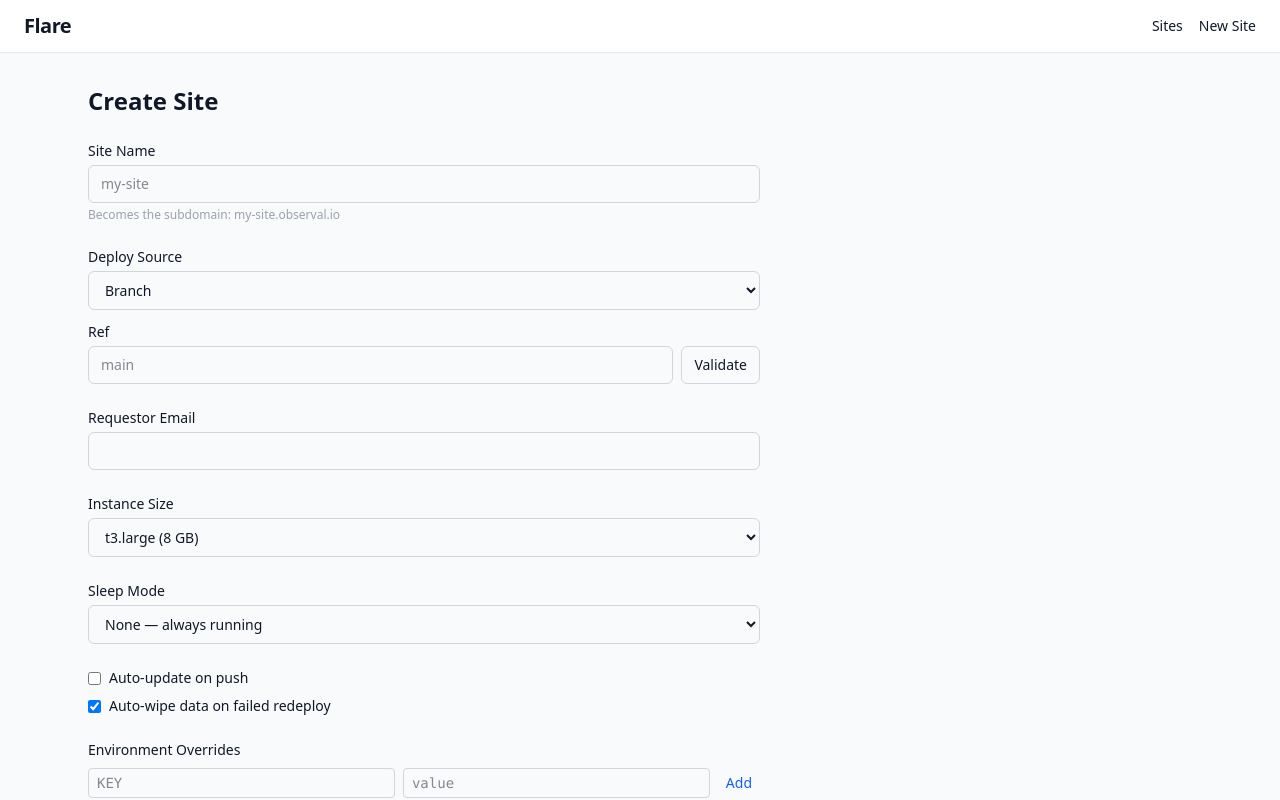
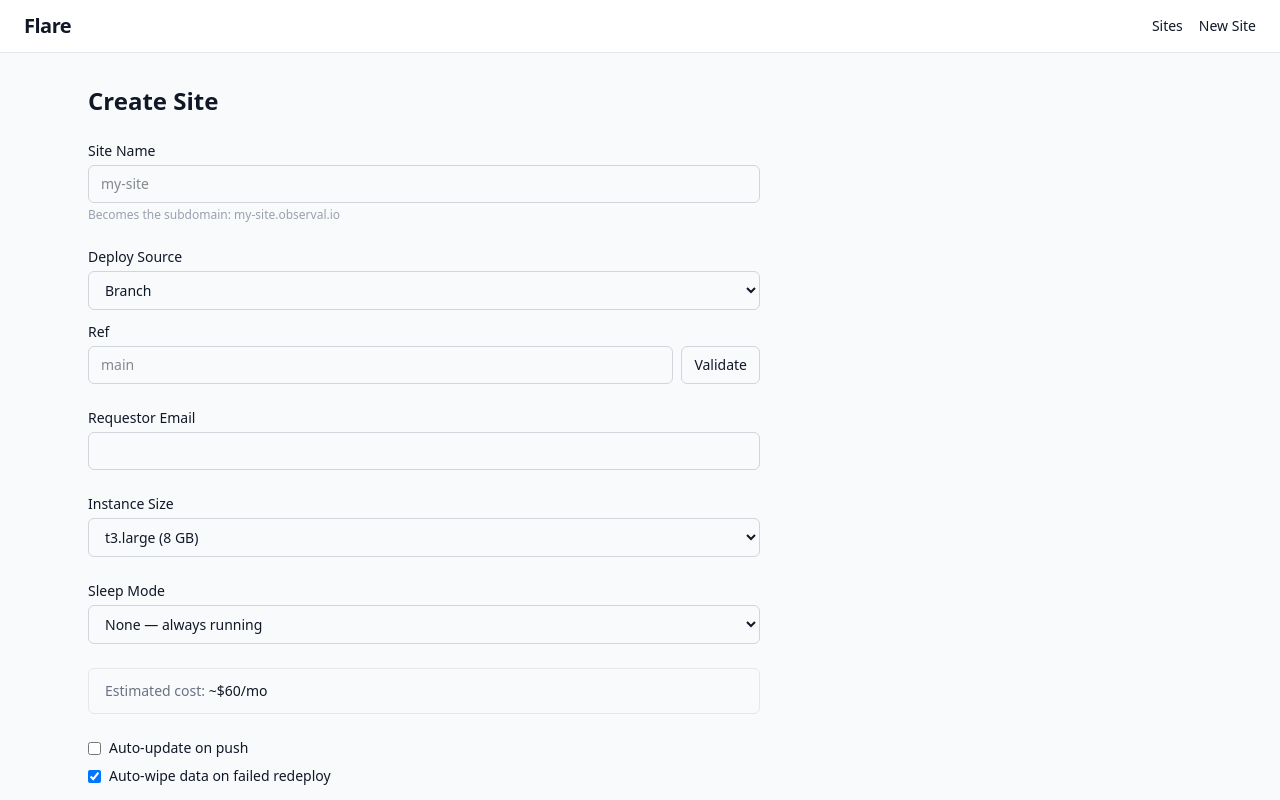
Before and after one commit to VishnuM049/Observal-Flare, a Next.js app in the folder web/: page /sites/new in a window 1280 px wide. Shown: the top 800 px of the page. Built offline with nearby package versions, Linux system fonts and the light colour scheme.

Commit message:
add cost estimation: waiting on in-depth checks

```diff
--- a/web/app/sites/[id]/page.tsx
+++ b/web/app/sites/[id]/page.tsx
@@ -4,6 +4,7 @@ import { useParams } from "next/navigation";
 import { useCallback, useEffect, useState } from "react";
 import type { Site } from "@/lib/types";
 import { sites as sitesApi } from "@/lib/api-client";
+import { estimateMonthlyCost, formatCost } from "@/lib/cost-estimate";
 import { StatusBadge } from "@/components/status-badge";
 
 export default function SiteDetailPage() {
@@ -136,6 +137,10 @@ export default function SiteDetailPage() {
             <dd>{site.sleep_mode}</dd>
           </div>
           <div>
+            <dt className="text-gray-500">Est. Cost</dt>
+            <dd>{formatCost(estimateMonthlyCost(site.instance_size, site.sleep_mode))}</dd>
+          </div>
+          <div>
             <dt className="text-gray-500">Created</dt>
             <dd>{new Date(site.created_at).toLocaleString()}</dd>
           </div>
--- a/web/components/site-form.tsx
+++ b/web/components/site-form.tsx
@@ -4,6 +4,7 @@ import { useState } from "react";
 import { useRouter } from "next/navigation";
 import type { DeployType, SleepMode } from "@/lib/types";
 import { sites } from "@/lib/api-client";
+import { estimateMonthlyCost, formatCost } from "@/lib/cost-estimate";
 import { DeploySourcePicker } from "./deploy-source-picker";
 import { EnvEditor } from "./env-editor";
 
@@ -110,6 +111,13 @@ export function SiteForm() {
         </select>
       </div>
 
+      <div className="bg-gray-50 border border-gray-200 rounded-md px-4 py-3 text-sm">
+        <span className="text-gray-500">Estimated cost: </span>
+        <span className="font-medium">
+          {formatCost(estimateMonthlyCost(instanceSize, sleepMode))}
+        </span>
+      </div>
+
       <div className="space-y-2">
         <label className="flex items-center gap-2 text-sm">
           <input
--- /dev/null
+++ b/web/lib/cost-estimate.ts
@@ -0,0 +1,32 @@
+import type { SleepMode } from "./types";
+
+const EC2_MONTHLY: Record<string, number> = {
+  "t3.medium": 30,
+  "t3.large": 54,
+  "t3.xlarge": 108,
+};
+
+const EBS_MONTHLY = 4;
+const DATA_TRANSFER_MONTHLY = 2;
+const EIP_STOPPED_MONTHLY = 3.6;
+
+const SLEEP_RUNNING_FRACTION: Record<SleepMode, number> = {
+  none: 1.0,
+  nightly: 0.42,
+  idle: 0.42,
+};
+
+export function estimateMonthlyCost(
+  instanceSize: string,
+  sleepMode: SleepMode
+): number {
+  const ec2 = EC2_MONTHLY[instanceSize] ?? EC2_MONTHLY["t3.large"];
+  const fraction = SLEEP_RUNNING_FRACTION[sleepMode];
+  const ec2Cost = ec2 * fraction;
+  const eipCost = fraction < 1 ? EIP_STOPPED_MONTHLY * (1 - fraction) : 0;
+  return Math.round(ec2Cost + EBS_MONTHLY + DATA_TRANSFER_MONTHLY + eipCost);
+}
+
+export function formatCost(dollars: number): string {
+  return `~$${dollars}/mo`;
+}
```
